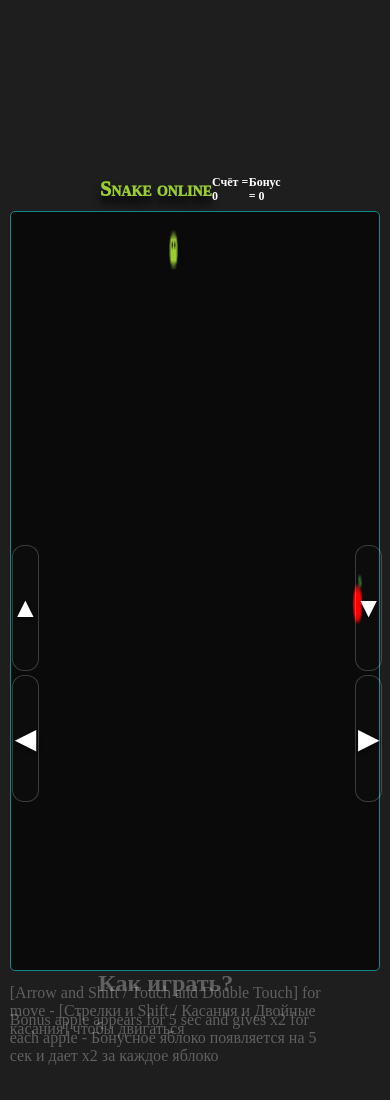
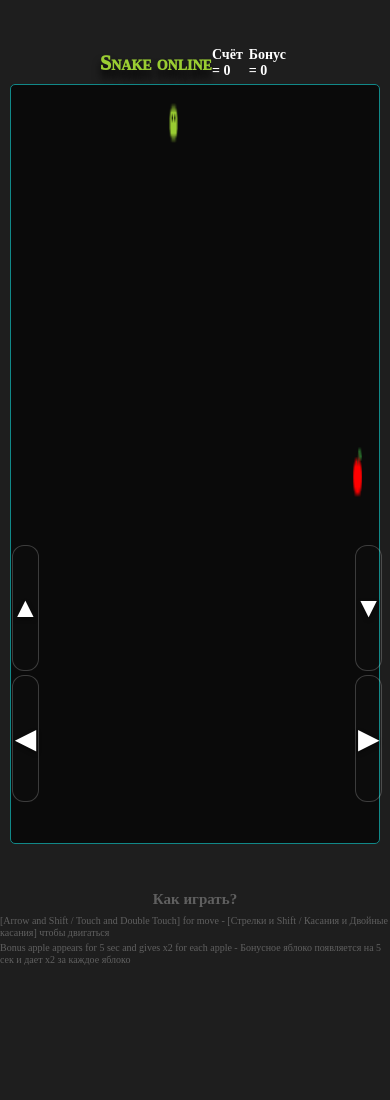
Before and after one commit to SaidNukhov/Snake-game, a plain HTML site: page index.html in a window 390 px wide. After the commit the page ends 1021 px from the top, so only its background shows below. Drawn offline with Linux system fonts and the light colour scheme.

Commit message:
information_fix_3

```diff
--- a/style.css
+++ b/style.css
@@ -64,7 +64,7 @@ body {
 
 #count, #extra {
   color: white;
-  font-size: 30px;
+  font-size: 25px;
   font-weight: 900;
 }
 
@@ -155,9 +155,14 @@ body {
     font-size: 20px;
   }
   #count, #extra {
-    font-size: 12px;
+    font-size: 14px;
   }
   body {
-    margin-top: 20vh;
+    margin-top: 5vh;
+  }
+  .h2 {
+    margin-top: 5vh;
+    width: 100vw;
+    font-size: 10px;
   }
 }
```
